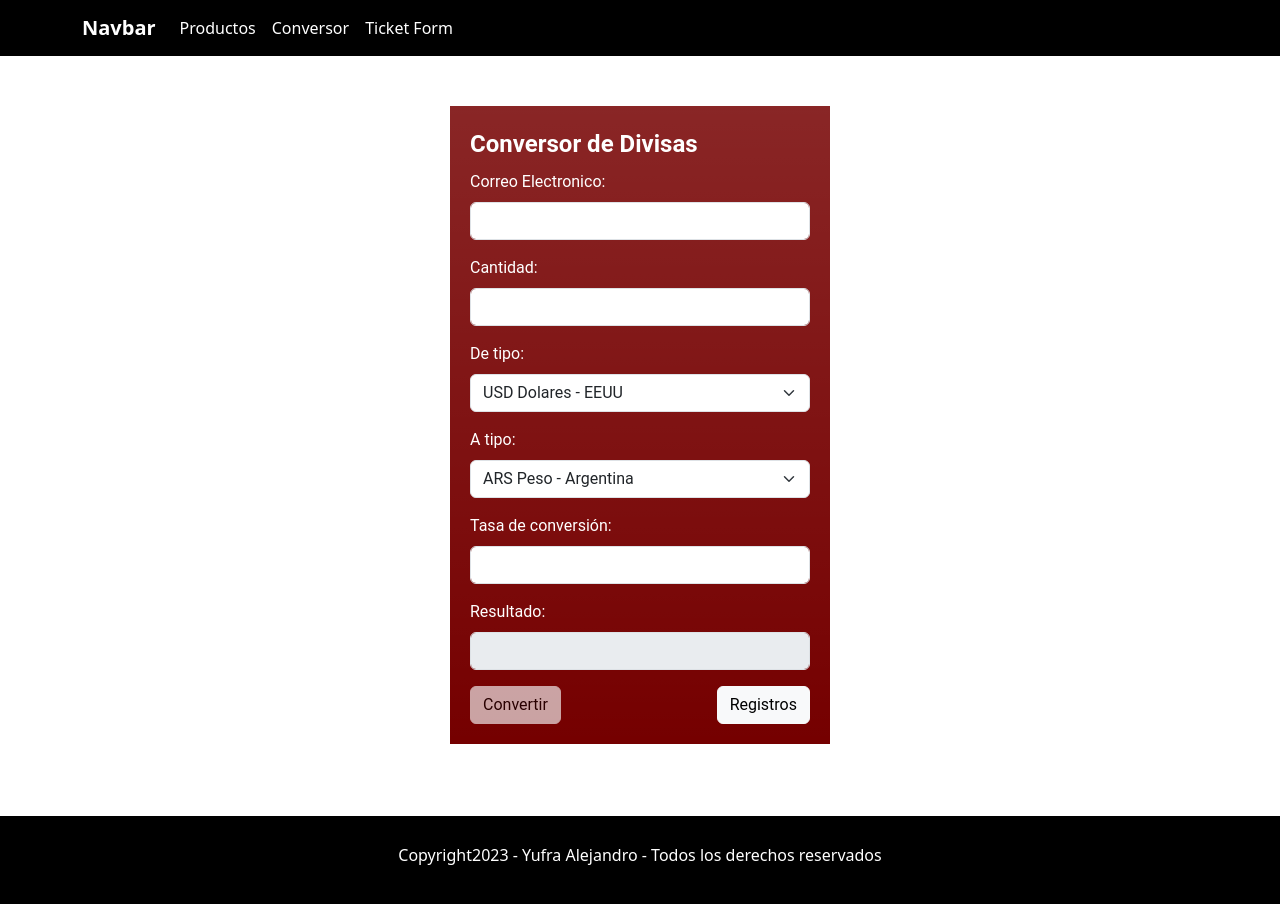
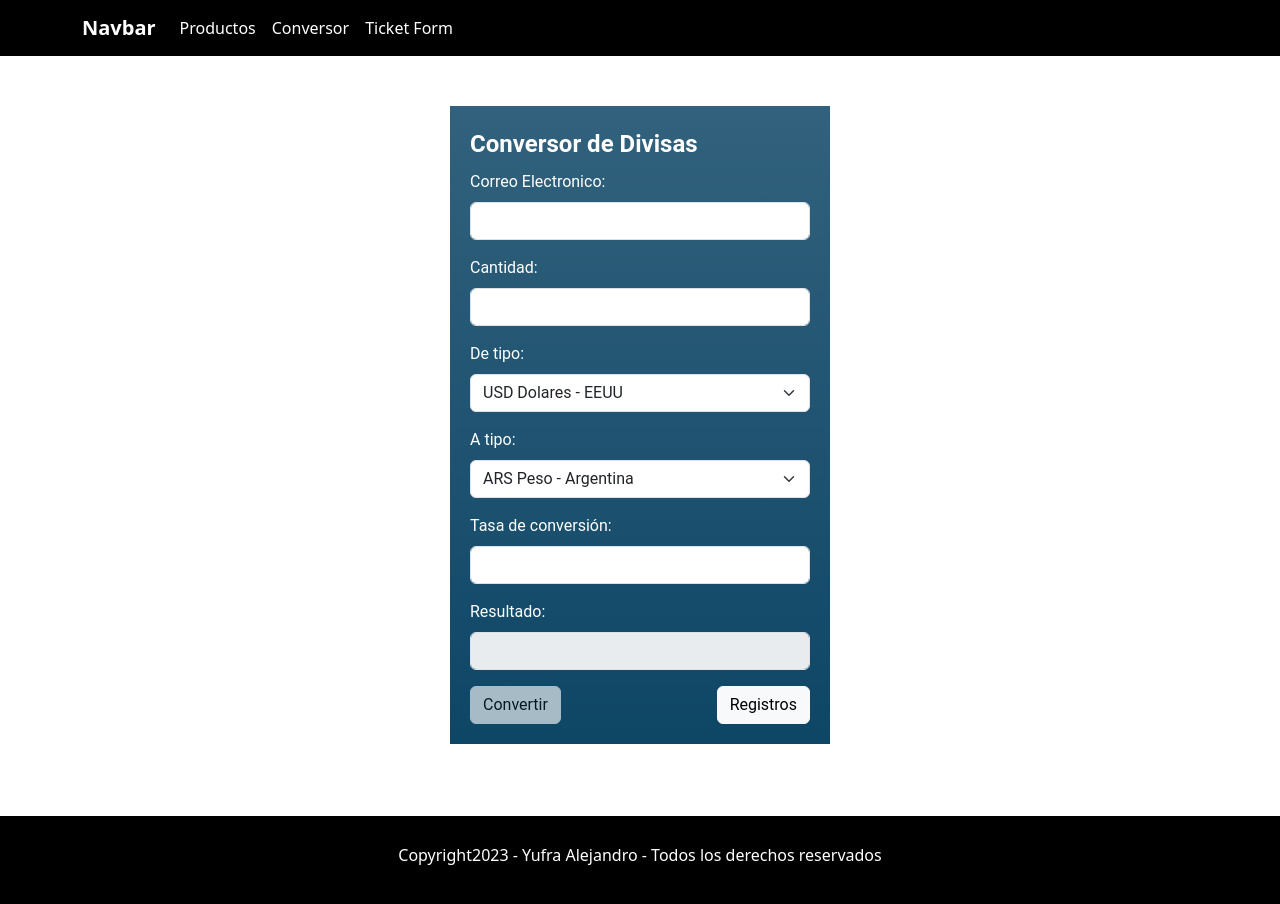
Before and after one commit to aleyufra/tp5-backendFrontend-PYSW2023, an Angular app in the folder frontend/frontendtp5/: page /conversor in a window 1280 px wide. Shown: the top 904 px of the page. Built offline with nearby package versions, Linux system fonts and the light colour scheme.

Commit message:
se estiliza el form de conversor

```diff
--- a/frontend/frontendtp5/src/app/components/conversor/conversor.component.css
+++ b/frontend/frontendtp5/src/app/components/conversor/conversor.component.css
@@ -21,7 +21,7 @@
 
 form {
    padding: 20px;
-   background-color: #750000;
+   background-color: #0e4666;
 }
 
 form label, form legend {
```
